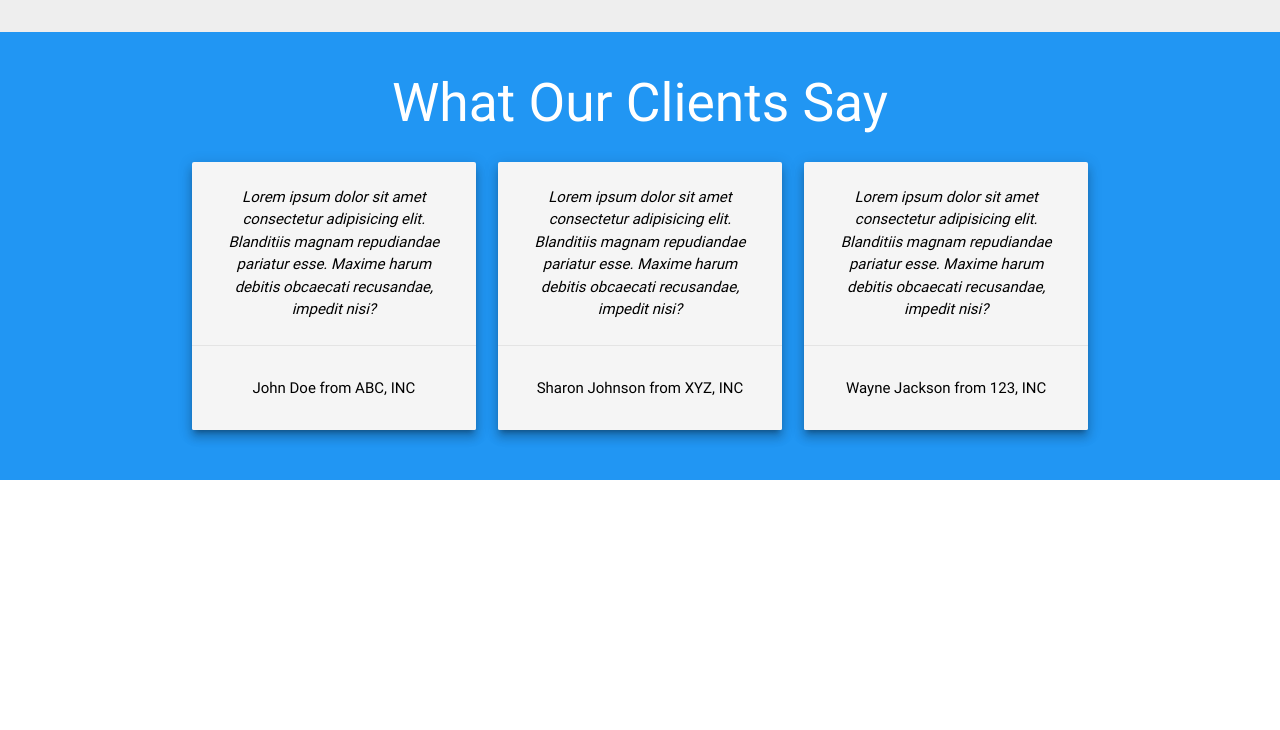
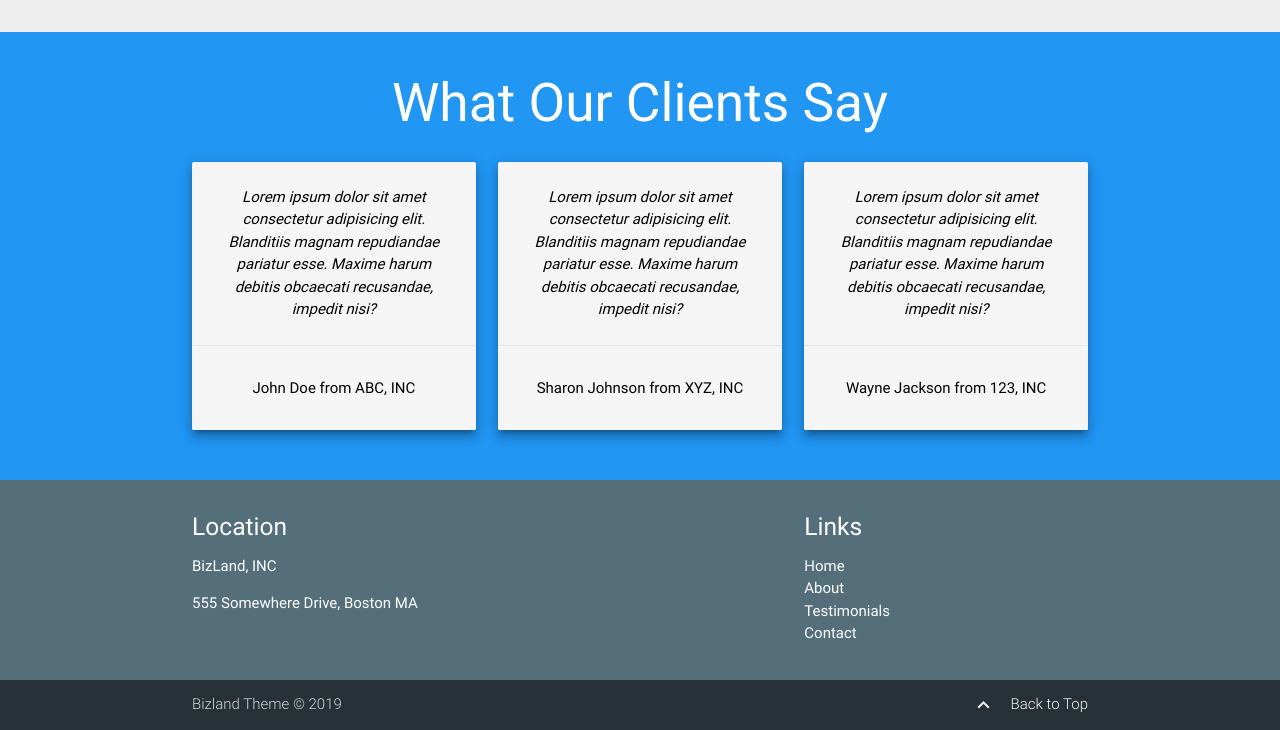
Before and after one commit to AJRedDevil/materialize-css, a plain HTML site: page BizLand/index.html in a window 1280 px wide. Shown: the part 1759-2489 px from the top of the page. Before the commit the page ends 2239 px from the top, so only its background shows below. Drawn offline with nearby package versions, Linux system fonts and the light colour scheme.

Commit message:
Testimonials and Scrollspy

```diff
--- a/BizLand/index.html
+++ b/BizLand/index.html
@@ -13,7 +13,7 @@
   <title>BizLand Theme</title>
 </head>
 
-<body>
+<body id="home" class="scrollspy">
   <header class="main-header">
     <div class="primary-overlay">
       <div class="navbar-fixed">
@@ -114,7 +114,7 @@
   </section>
 
   <!-- Section: About -->
-  <section class="section section-about grey lighten-3 center">
+  <section class="section section-about grey lighten-3 center scrollspy" id="about">
     <div class="container">
       <h2>About BizLand</h2>
       <p class="flow-text">Lorem ipsum, dolor sit amet consectetur adipisicing elit. Odit a veritatis iusto molestiae
@@ -160,7 +160,7 @@
   </section>
 
   <!-- Section: Testimonial -->
-  <section class="section section-testimonials blue white-text center">
+  <section class="section section-testimonials blue white-text center scrollspy" id="testimonials">
     <div class="container">
       <h2>What Our Clients Say</h2>
       <div class="row">
@@ -201,6 +201,46 @@
     </div>
   </section>
 
+  <!-- Section: Contact -->
+
+  <!-- Footer -->
+  <footer class="page-footer blue-grey darken-1">
+    <div class="container">
+      <div class="row">
+        <div class="col l6 s12">
+          <h5>Location</h5>
+          <p>BizLand, INC</p>
+          <p>555 Somewhere Drive, Boston MA</p>
+        </div>
+        <div class="col l4 offset-l2 s12">
+          <h5 class="white-text">Links</h5>
+          <ul>
+            <li>
+              <a class="white-text" href="#home">Home</a>
+            </li>
+            <li>
+              <a class="white-text" href="#about">About</a>
+            </li>
+            <li>
+              <a class="white-text" href="#testimonials">Testimonials</a>
+            </li>
+            <li>
+              <a class="white-text" href="#contact">Contact</a>
+            </li>
+          </ul>
+        </div>
+      </div>
+    </div>
+    <div class="footer-copyright blue-grey darken-4">
+      <div class="container">
+        Bizland Theme © 2019
+        <a class="grey-text text-lighten-4 right" href="#home">
+          <i class="material-icons left">keyboard_arrow_up</i>Back to Top
+        </a>
+      </div>
+    </div>
+  </footer>
+
   <!--Import jQuery before materialize.js-->
   <script type="text/javascript" src="https://code.jquery.com/jquery-3.2.1.min.js"></script>
   <script type="text/javascript" src="js/materialize.min.js"></script>
@@ -226,6 +266,9 @@
 
       Materialize.scrollFire(options);
 
+      // Initi scrollspy
+      $('.scrollspy').scrollSpy();
+
     });
   </script>
 </body>
```
